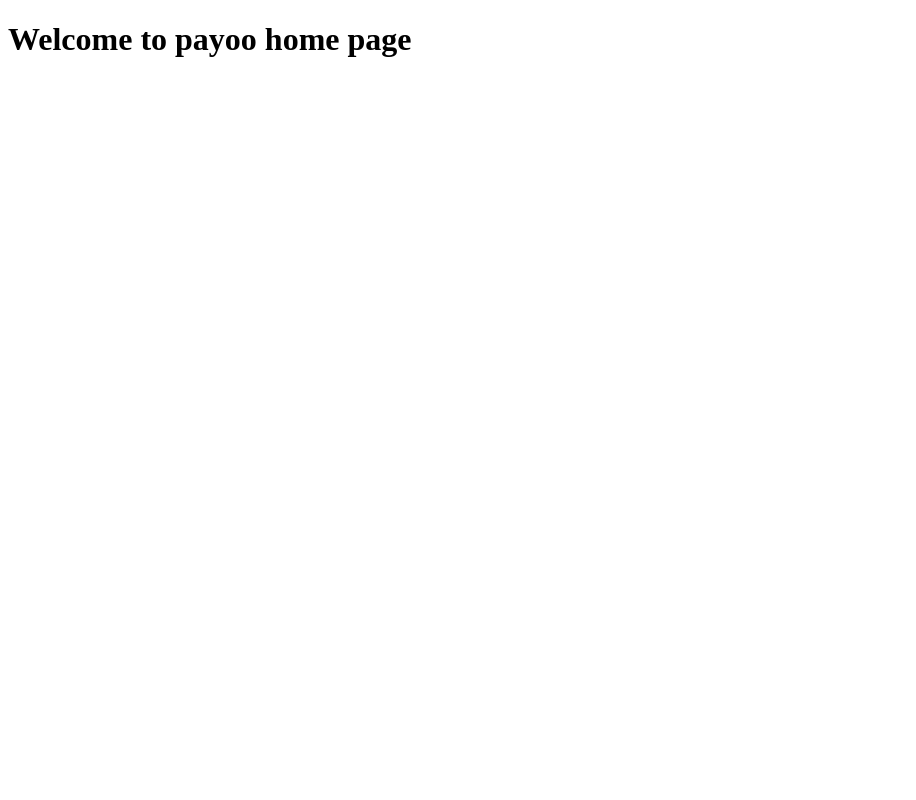
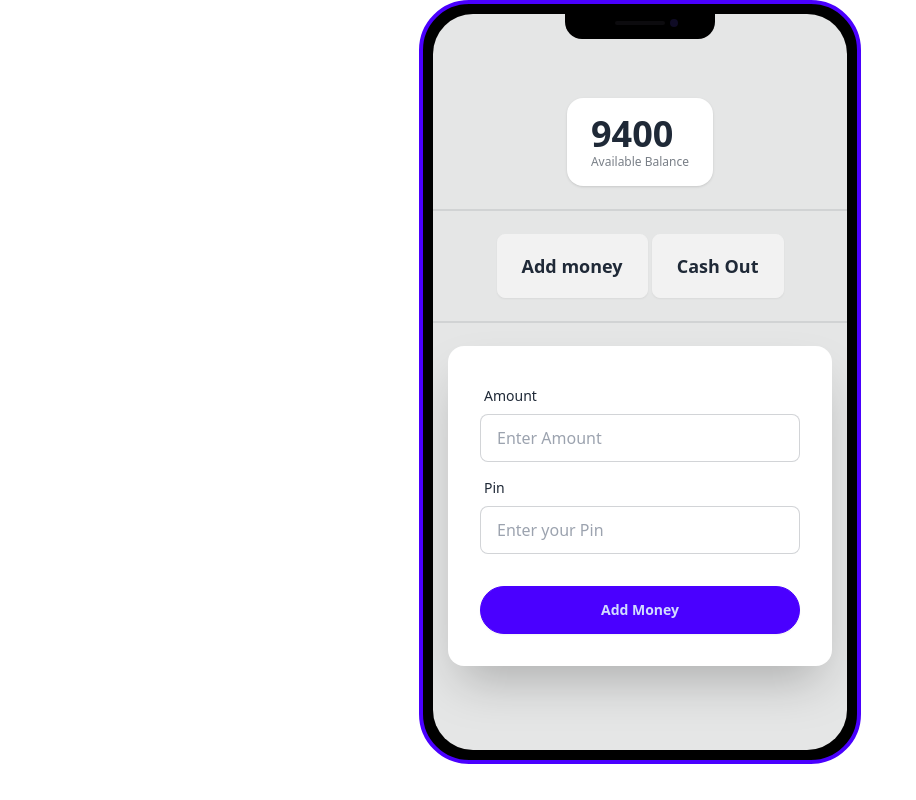
Before and after one commit to ashraful2871/Payoo-MFS, a plain HTML site: page home.html in a window 1280 px wide. Shown: the whole page, without its empty margins (0-916 px from the left). Drawn offline with nearby package versions, Linux system fonts and the light colour scheme.

Commit message:
added walet home stracture

```diff
--- a/home.html
+++ b/home.html
@@ -1,14 +1,66 @@
 <!DOCTYPE html>
-<html lang="en">
+<html lang="en" data-theme="light">
 
 <head>
     <meta charset="UTF-8">
     <meta name="viewport" content="width=device-width, initial-scale=1.0">
     <title>payoo Home</title>
+    <!-- CDN -->
+    <link href="https://cdn.jsdelivr.net/npm/daisyui@4.12.10/dist/full.min.css" rel="stylesheet" type="text/css" />
+    <script src="https://cdn.tailwindcss.com"></script>
 </head>
 
 <body>
-    <h1>Welcome to payoo home page</h1>
+    <main class="flex justify-center">
+        <div class="mockup-phone border-primary">
+            <div class="camera"></div>
+            <div class="display">
+                <div class="artboard artboard-demo phone-3">
+                    <!-- available balance -->
+                    <div class="stats shadow">
+                        <div class="stat">
+                            <div class="stat-value">9400</div>
+                            <div class="stat-desc">Available Balance</div>
+                        </div>
+
+                    </div>
+                    <div class="divider"></div>
+                    <!-- user action button -->
+                    <div>
+                        <button class="btn btn-lg">Add money</button>
+                        <button class="btn btn-lg">Cash Out</button>
+                    </div>
+                    <div class="divider"></div>
+                    <!-- Add money form start -->
+                    <div class="card bg-base-100 w-full max-w-sm shrink-0 shadow-2xl">
+                        <form class="card-body">
+                            <div class="form-control">
+                                <label class="label">
+                                    <span class="label-text">Amount</span>
+                                </label>
+                                <input type="text" placeholder="Enter Amount" class="input input-bordered" required />
+                            </div>
+                            <div class="form-control">
+                                <label class="label">
+                                    <span class="label-text">Pin</span>
+                                </label>
+                                <input type="password" placeholder="Enter your Pin" class="input input-bordered"
+                                    autocomplete="off" required />
+                            </div>
+                            <div class="form-control mt-6">
+                                <button class="btn btn-primary rounded-full">Add Money</button>
+                            </div>
+                        </form>
+                    </div>
+                    <!-- Add money form end -->
+                </div>
+
+            </div>
+
+        </div>
+
+    </main>
+    <script src="./js/home.js"></script>
 </body>
 
 </html>
--- /dev/null
+++ b/js/home.js
@@ -0,0 +1 @@
+console.log("Ash");
```
Also changed, not shown: js/login.js (+5 -3 lines).
